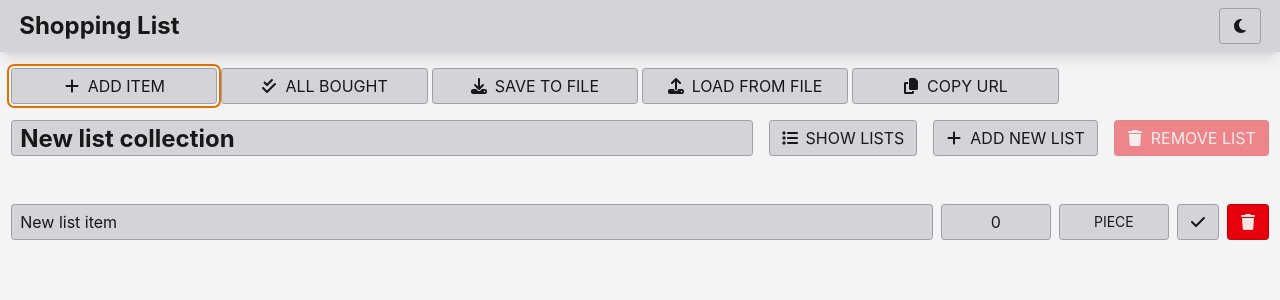
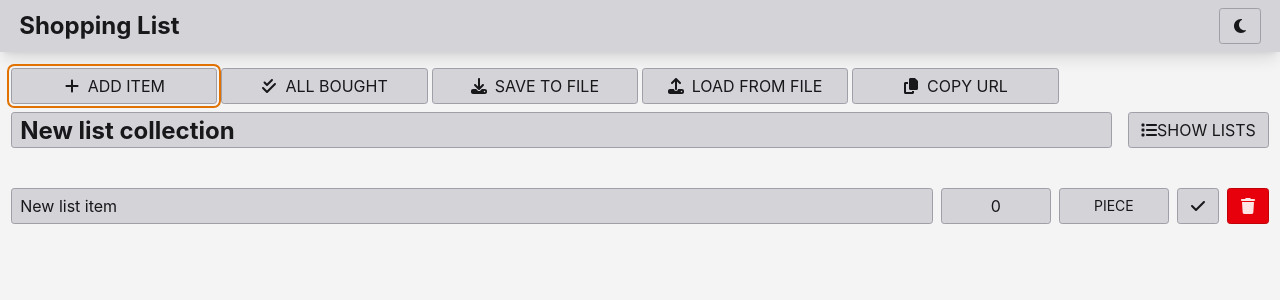
Before and after one commit to antklim89/shopping_list, a React app: page / in a window 1280 px wide. Both pictures are taken after a click on the button "ADD ITEM". Shown: the top 300 px of the page. Built offline with nearby package versions, Linux system fonts and the light colour scheme; the HTML template or start-up script is replaced by a standard one.

Commit message:
refactor: update list component
create list panel
move list action components to list folder
create list dialog and input components

```diff
--- a/src/App.tsx
+++ b/src/App.tsx
@@ -5,6 +5,7 @@ import { Header } from '@/components/layout/header';
 import { List } from '@/components/list/list';
 import { listLoad } from '@/lib/store';
 import { loadListFromUrl } from '@/lib/utils';
+import { ListPanel } from './components/list/list-panel';
 
 function App() {
   const list = loadListFromUrl();
@@ -16,8 +17,9 @@ function App() {
   return (
     <>
       <Header />
-      <main className="container">
+      <main className="container flex flex-col gap-2">
         <ActionsPanel />
+        <ListPanel />
         <List />
       </main>
     </>
--- /dev/null
+++ b/src/components/list/list-dialog.tsx
@@ -0,0 +1,57 @@
+import { useState } from 'react';
+import { motion } from 'framer-motion';
+import { FaList } from 'react-icons/fa6';
+
+import { ListCreate } from '@/components/list/list-create';
+import { ListRemove } from '@/components/list/list-remove';
+import { listSetCurrentId, useStore } from '@/lib/store';
+import { Dialog } from '../ui/dialog';
+
+export function ListDialog() {
+  const [open, setOpen] = useState(false);
+  const lists = useStore(state => state.lists);
+
+  return (
+    <div className="flex items-center gap-1 md:gap-4">
+      <Dialog isOpen={open} close={() => setOpen(false)}>
+        <motion.div animate="animate" className="flex flex-col gap-4" exit="exit" initial="initial">
+          <h3 className="text-xl">List collection</h3>
+
+          <ListCreate />
+
+          <div className="flex flex-col gap-1">
+            {Object.entries(lists).map(([id, listItem], idx) => (
+              <motion.div
+                key={id}
+                className="flex gap-2"
+                custom={idx}
+                transition={{ type: 'spring', bounce: 0.15, duration: 0.6 }}
+                variants={{
+                  animate: () => ({ y: 0 }),
+                  initial: (i: number) => ({ y: -i * 38 }),
+                }}
+              >
+                <button
+                  onClick={() => {
+                    listSetCurrentId(id);
+                    setOpen(false);
+                  }}
+                  type="button"
+                  className="btn-primary w-full flex-1"
+                >
+                  {listItem.name || 'List'}
+                </button>
+                <ListRemove listId={id} />
+              </motion.div>
+            ))}
+          </div>
+        </motion.div>
+      </Dialog>
+
+      <button className="btn-primary" type="button" onClick={() => setOpen(p => !p)}>
+        <FaList />
+        <span className="hidden md:inline">Show lists</span>
+      </button>
+    </div>
+  );
+}
--- /dev/null
+++ b/src/components/list/list-input.tsx
@@ -0,0 +1,18 @@
+import { listSetName, useStore } from '@/lib/store';
+
+export function ListInput() {
+  const currentListId = useStore(state => state.currentListId);
+  const list = useStore(state => state.lists[currentListId]);
+
+  if (!list) return null;
+
+  return (
+    <input
+      className="w-full border p-2 font-bold text-2xl"
+      placeholder="List name"
+      type="text"
+      value={list.name}
+      onChange={e => listSetName(currentListId, e.target.value)}
+    />
+  );
+}
--- /dev/null
+++ b/src/components/list/list-panel.tsx
@@ -0,0 +1,11 @@
+import { ListDialog } from './list-dialog';
+import { ListInput } from './list-input';
+
+export function ListPanel() {
+  return (
+    <div className="flex gap-4">
+      <ListInput />
+      <ListDialog />
+    </div>
+  );
+}
--- a/src/components/actions/remove-list.tsx
+++ b/src/components/list/list-remove.tsx
@@ -2,20 +2,18 @@ import { FaTrash } from 'react-icons/fa6';
 
 import { listRemove, useStore } from '@/lib/store';
 
-export function RemoveList() {
-  const currentListId = useStore(state => state.currentListId);
+export function ListRemove({ listId }: { listId: string }) {
   const listsLength = useStore(state => Object.keys(state.lists).length);
-  const list = useStore(state => state.lists[currentListId]);
+  const list = useStore(state => state.lists[listId]);
 
   return (
     <button
       className="btn-error"
       disabled={listsLength <= 1 || list == null}
       type="button"
-      onClick={() => listRemove(currentListId)}
+      onClick={() => listRemove(listId)}
     >
       <FaTrash />
-      <span className="ml-2 hidden md:inline">Remove List</span>
     </button>
   );
 }
--- a/src/components/list/list-select.tsx
+++ /dev/null
@@ -1,64 +0,0 @@
-import { useState } from 'react';
-import { motion } from 'framer-motion';
-import { FaList } from 'react-icons/fa6';
-
-import { ListCreate } from '@/components/actions/list-create';
-import { RemoveList } from '@/components/actions/remove-list';
-import { listSetCurrentId, listSetName, useStore } from '@/lib/store';
-import { Dialog } from '../ui/dialog';
-
-export function ListSelect() {
-  const [open, setOpen] = useState(false);
-  const currentListId = useStore(state => state.currentListId);
-  const lists = useStore(state => state.lists);
-  const list = useStore(state => state.lists[currentListId]);
-
-  if (!list) return null;
-
-  return (
-    <div className="flex items-center gap-1 md:gap-4">
-      <div className="relative my-4 w-full max-w-200">
-        <input
-          className="w-full border p-2 font-bold text-2xl"
-          placeholder="List name"
-          type="text"
-          value={list.name}
-          onChange={e => listSetName(currentListId, e.target.value)}
-        />
-
-        <Dialog isOpen={open} close={() => setOpen(false)}>
-          <motion.div animate="animate" className="flex-col gap-4" exit="exit" initial="initial">
-            <h3 className="mb-4 text-xl">List collection</h3>
-            {Object.entries(lists).map(([id, listItem], idx) => (
-              <motion.button
-                className="btn-primary w-full"
-                custom={idx}
-                key={id}
-                transition={{ type: 'spring', bounce: 0.15, duration: 0.6 }}
-                type="button"
-                variants={{
-                  animate: () => ({ y: 0 }),
-                  initial: (i: number) => ({ y: -i * 38 }),
-                }}
-                onClick={() => {
-                  listSetCurrentId(id);
-                  setOpen(false);
-                }}
-              >
-                {listItem.name || 'List'}
-              </motion.button>
-            ))}
-          </motion.div>
-        </Dialog>
-      </div>
-
-      <button className="btn-primary" type="button" onClick={() => setOpen(p => !p)}>
-        <FaList />
-        <span className="ml-2 hidden md:inline">Show lists</span>
-      </button>
-
-      <ListCreate />
-      <RemoveList />
-    </div>
-  );
-}
--- a/src/components/list/list.tsx
+++ b/src/components/list/list.tsx
@@ -5,7 +5,6 @@ import { FaCheck, FaList } from 'react-icons/fa6';
 import { useStore } from '@/lib/store';
 import type { ListItemType } from '@/lib/types';
 import { ListItem } from './list-item';
-import { ListSelect } from './list-select';
 import { Empty } from '../ui/empty';
 
 export function List() {
@@ -29,9 +28,7 @@ export function List() {
   if (!list) return null;
 
   return (
-    <div className="overflow-hidden">
-      <ListSelect />
-
+    <div>
       <div key={currentListId}>
         {Object.values(list.items).length > 0 && notSelectedList.length === 0 && (
           <Empty title="List Empty" icon={FaCheck} message="You have bought all the products" />
```
Also changed, not shown: src/components/list/list-create.tsx (renamed from src/components/actions/list-create.tsx).
